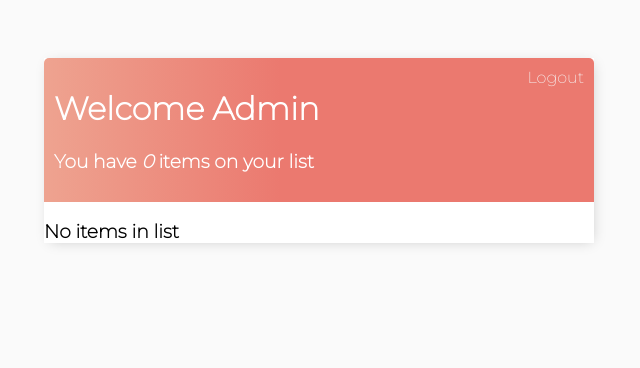
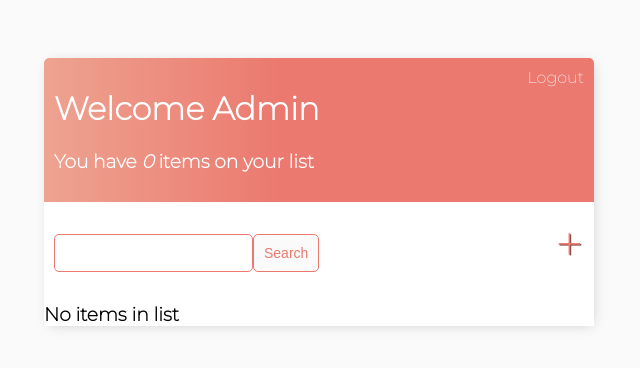
Before and after one commit to adam-blakeney/to-do, a Django app: page / in a window 1280 px wide. Shown: the top 368 px of the page, without its empty margins (321-961 px from the left). Run offline with Django 3.2, Linux system fonts and the light colour scheme; a user stored in the database is signed in; data comes from the database, SQL or seed files in the repository.

Commit message:
added css for seach bar

```diff
--- a/base/templates/base/main.html
+++ b/base/templates/base/main.html
@@ -94,8 +94,47 @@
             text-decoration: none;
             font-weight: 900;
             color: #cf4949;
-            font-size: 22px;
+            font-size: 32px;
             line-height: 0;
+        }
+
+        #search-add-wrapper{
+            display:flex;
+            justify-content: space-between;
+            align-items: center;
+            padding: 10px;
+        }
+
+        #add-link{
+            color: #EB796F;
+            text-decoration: none;
+            font-size: 52px;
+            text-shadow: 1px 1px #81413b;
+        }
+
+        input[type=text],
+        input[type=password],
+        textarea{
+            border: 1px solid #EB796F;
+            border-radius: 5px;
+            padding: 10px;
+            width: 90%;
+        }
+
+        label{
+            padding-top: 10px !important;
+            display: block;
+        }
+
+        .button{
+            border:1px solid #EB796F;
+            background-color: #fafafa;
+            color: #EB796F;
+            padding: 10px;
+            font-size: 14px;
+            border-radius: 5px;
+            cursor: pointer;
+            text-decoration: none;
         }
 
     </style>
--- a/base/templates/base/task_list.html
+++ b/base/templates/base/task_list.html
@@ -14,14 +14,15 @@
 </div>
 
 
+<div id="search-add-wrapper">
+    <form method="GET" style="margin-top: 20px;display: flex;">
+        <input type="text" name="search-area" value="{{search_input}}">
+        <input class="button" type="submit" value='Search'>
+    </form>
+    <a id="add-link" href="{% url 'task-create' %}">&#x2b;</a>
+</div>
 
 
-<!-- <a href="{% url 'task-create' %}">Add Task</a>
-
-<form method="GET">
-    <input type="text" name="search-area" value="{{search_input}}">
-    <input type="submit" value='Search'>
-</form> -->
 
 <div class="task-items-wrapper">
     {% for task in tasks %}
```
